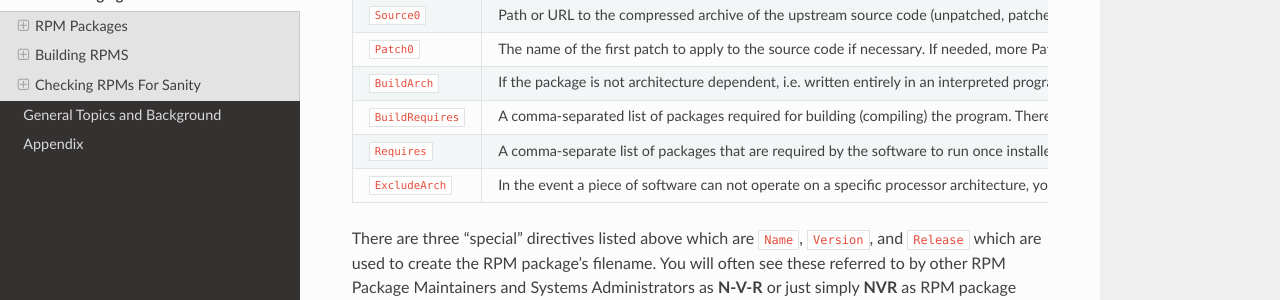
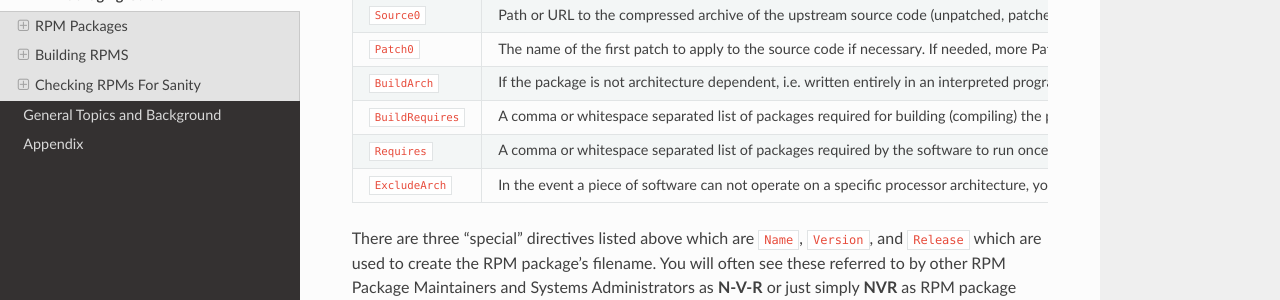
Before and after one commit to redhat-developer/rpm-packaging-guide, a Sphinx documentation site: the page built from source/rpm-guide.rst, in a window 1280 px wide and 900 px high, scrolled down 2423 px. Shown: the part 151-451 px from the top of the window. Built offline with Sphinx 7.4.7 and the Read the Docs theme 2.0.0, drawn with Linux system fonts in a browser that asks for light colours.

Commit message:
Make note on whitespace separation being legal

```diff
--- a/source/rpm-guide.rst
+++ b/source/rpm-guide.rst
@@ -151,11 +151,14 @@
                     entirely in an interpreted programming language, this should
                     be ``BuildArch: noarch`` otherwise it will automatically
                     inherit the Architecture of the machine it's being built on.
-``BuildRequires``   A comma-separated list of packages required for building
+``BuildRequires``   A comma or whitespace separated list of packages required
+                    for building
                     (compiling) the program. There can be multiple entries of
-                    ``BuildRequires`` each on it's own line in the SPEC file.
-``Requires``        A comma-separate list of packages that are required by the
-                    software to run once installed.
+                    ``BuildRequires`` each on its own line in the SPEC file.
+``Requires``        A comma or whitespace separated list of packages required
+                    by the software to run once installed. There can
+		    be multiple entries of ``Requires`` each on its
+		    own line in the SPEC file.
 ``ExcludeArch``     In the event a piece of software can not operate on a
                     specific processor architecture, you can exclude it here.
 ==================  ============================================================
```
